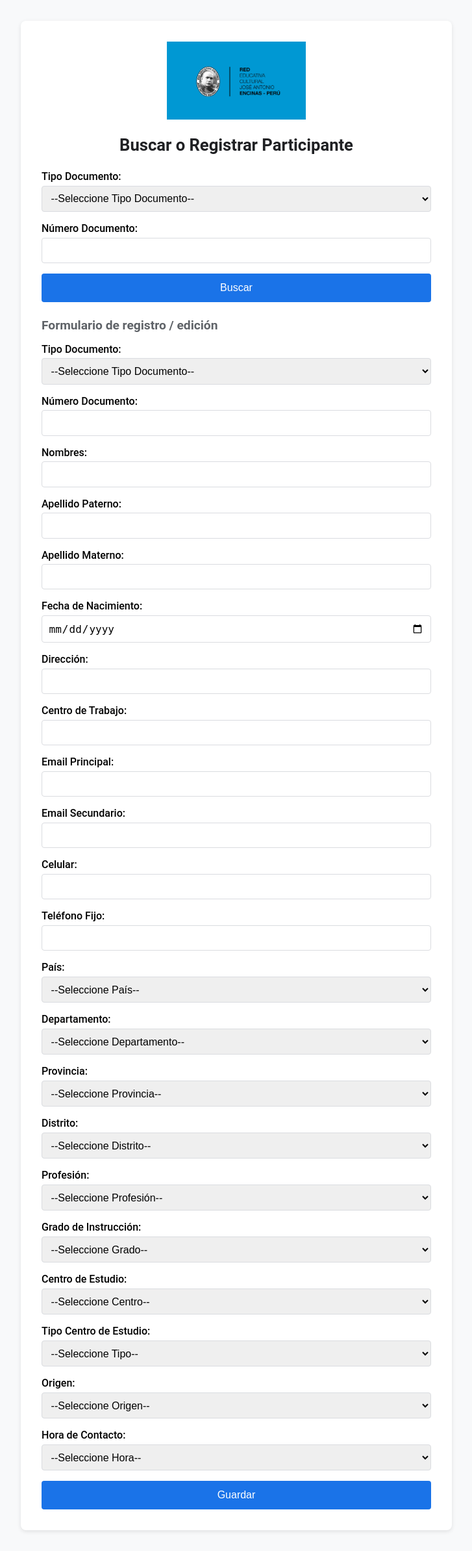
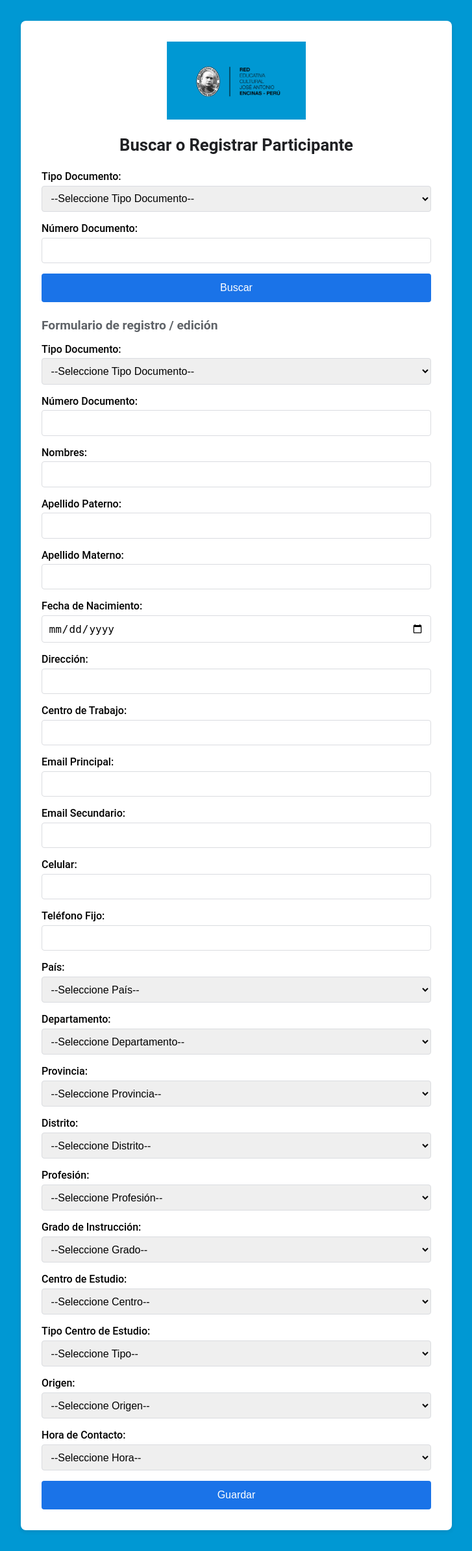
Before and after one commit to emendozag-1/mi-proyecto-django, a Django app: page / in a window 1280 px wide. Shown: the whole page at 65% size, without its empty margins (276-1003 px from the left). Run offline with Django 5.2, Linux system fonts and the light colour scheme; data that the repository does not hold is empty.

Commit message:
Ajustar estilo: fondo azul y tamaño de logo al 80%

```diff
--- a/Participante/static/Participante/css/estilos.css
+++ b/Participante/static/Participante/css/estilos.css
@@ -1,7 +1,7 @@
 /* ====== DISEÑO BASE PARA FORMULARIOS ====== */
 body {
     font-family: 'Roboto', sans-serif;
-    background-color: #f8f9fa;
+    background-color: #0098d3;
     padding: 2rem;
     margin: 0;
 }
--- a/Participante/templates/Participante/buscar.html
+++ b/Participante/templates/Participante/buscar.html
@@ -6,7 +6,7 @@
 {% block content %}
 <div class="form-container">
     <div style="text-align: center; margin-bottom: 20px;">
-        <img src="{% static 'Participante/img/red-jae.png' %}" alt="RED JAE" style="max-width: 100%; max-height: 120px; height: auto;">
+        <img src="{% static 'Participante/img/red-jae.png' %}" alt="RED JAE" style="width: 80%; max-height: 120px; object-fit: contain;">
     </div>
     <h1>Buscar o Registrar Participante</h1>
 
```
